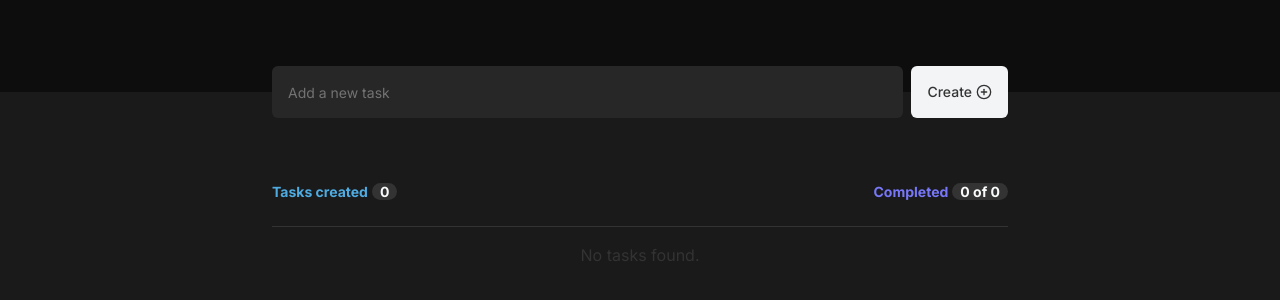
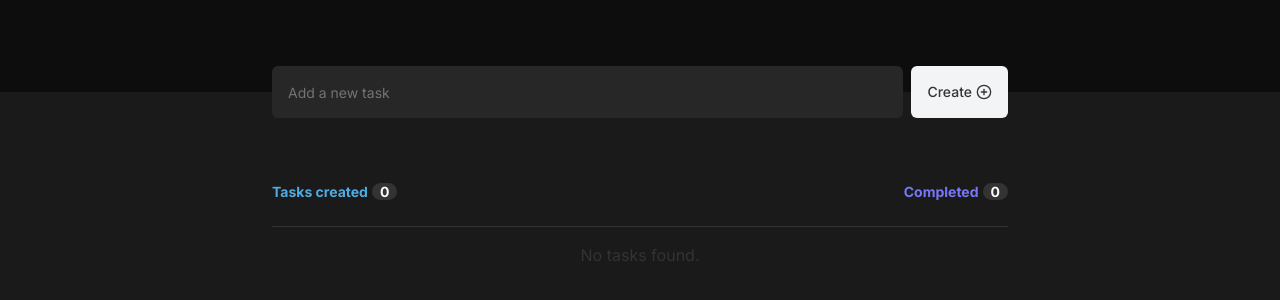
Before and after one commit to DpbProjects/new-genre-todos, a Next.js app: page / in a window 1280 px wide. Shown: the part 100-400 px from the top of the page. Built offline with nearby package versions, Linux system fonts and the light colour scheme.

Commit message:
fix completed todo count based on design spec

```diff
--- a/src/components/TodoSummary.tsx
+++ b/src/components/TodoSummary.tsx
@@ -17,7 +17,9 @@ const TodoSummary = ({ todos, completedTodosCount }: TodoSummaryProps) => {
       <div className="text-product-purple font-bold text-sm">
         Completed
         <span className="ml-1 px-2 font-bold bg-base-gray-400 rounded-xl text-gray-50">
-          {`${completedTodosCount} of ${todos.length}`}
+          {completedTodosCount > 0
+            ? `${completedTodosCount} of ${todos.length}`
+            : `${completedTodosCount}`}
         </span>
       </div>
     </div>
```
